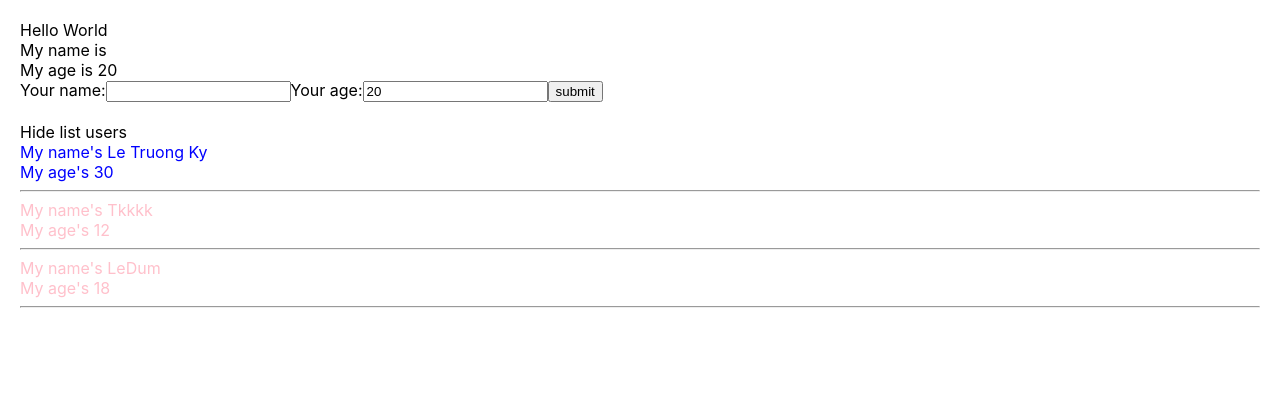
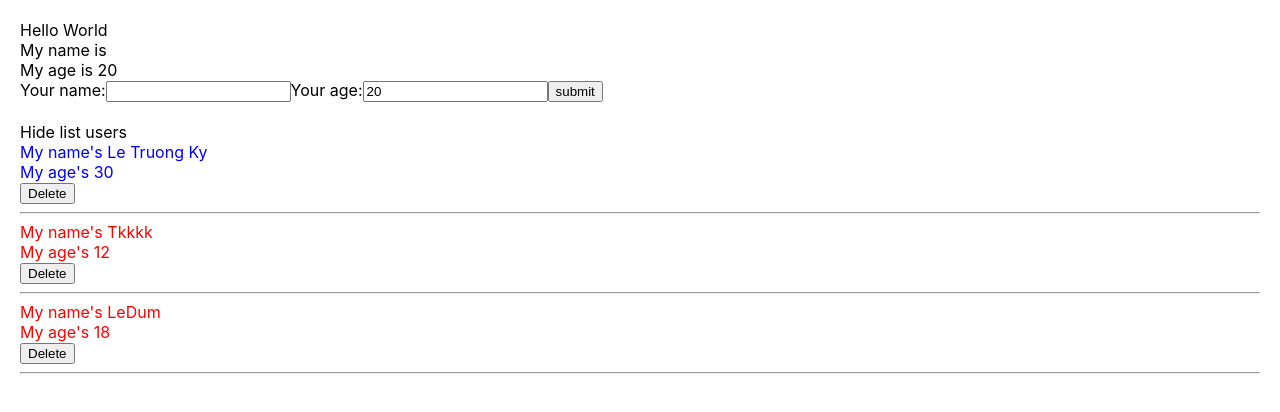
Before and after one commit to OzaiwaMakai/test-demo-React, a React (Create React App) app: page / in a window 1280 px wide. Shown: the top 412 px of the page. Built offline with nearby package versions, Linux system fonts and the light colour scheme.

Commit message:
del user

```diff
--- a/src/App.js
+++ b/src/App.js
@@ -9,7 +9,7 @@ import './components/DisplayInfor.scss'
 class App extends React.Component {
   render() {
     return (
-      <div>
+      <div className='app-container'>
         Hello World
         <MyComponent></MyComponent>
       </div>
--- a/src/components/DisplayInfor.js
+++ b/src/components/DisplayInfor.js
@@ -1,5 +1,6 @@
 import React from "react";
 import './DisplayInfor.scss'
+import logo from './../logo.svg'
 class DisplayInfor extends React.Component {
     state = {
         isShowlistUsers: true
@@ -24,11 +25,20 @@ class DisplayInfor extends React.Component {
                     <div>
                         {listUsers.map((user) => {
                             return (
+
+
                                 <div key={user.id} className={+user.age > 18 ? "blue" : "red"}>
-                                    <div>My name's {user.name}</div>
-                                    <div>My age's {user.age}</div>
+                                    <div>
+                                        <div>My name's {user.name}</div>
+                                        <div>My age's {user.age}</div>
+                                    </div>
+                                    <div>
+                                        <button onClick={() => this.props.handleDeleteUser(user.id)}>Delete</button>
+                                    </div>
                                     <hr />
                                 </div>
+
+
                             )
                         })}
                     </div>
--- a/src/components/DisplayInfor.scss
+++ b/src/components/DisplayInfor.scss
@@ -1,9 +1,15 @@
 .display-infor-container{
-        .red{
-    color: pink;
+
+    .red{
+    color: red;
     }
 
     .blue{
     color: blue;
     }
+
+    img{
+        height: 400px;
+        width: 400px;
+    }
 }
--- a/src/components/MyComponent.js
+++ b/src/components/MyComponent.js
@@ -19,18 +19,31 @@ class MyComponent extends React.Component {
             listUsers: [userObj, ...this.state.listUsers]
         })
     }
+    handleDeleteUser = (userId) => {
+        let listUsersClone = this.state.listUsers
+        listUsersClone = listUsersClone.filter(item => item.id !== userId)
+        this.setState({
+            listUsers: listUsersClone
+        })
+    }
     render() {
         //DRY: don't repeat yourself
         return (
-            <div>
+            <>
+                <div className="a">
                     <AddUserInfor
                         handleAddNewUser={this.handleAddNewUser}
                     ></AddUserInfor>
                     <br />
                     <DisplayInfor
                         listUsers={this.state.listUsers}
+                        handleDeleteUser={this.handleDeleteUser}
                     />
                 </div>
+                <div className="b">
+
+                </div>
+            </>
         );
     }
 }
```
Lines whose indentation alone changed are shown as unchanged.
